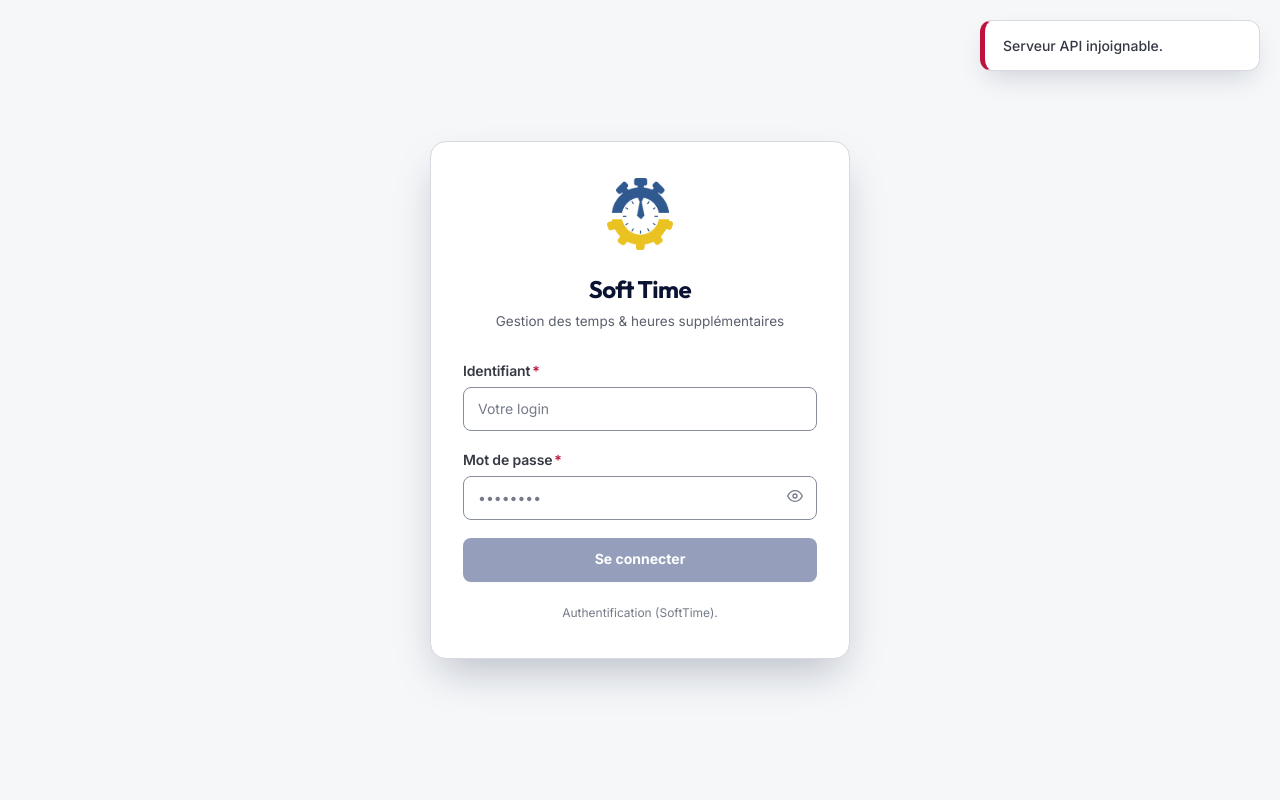
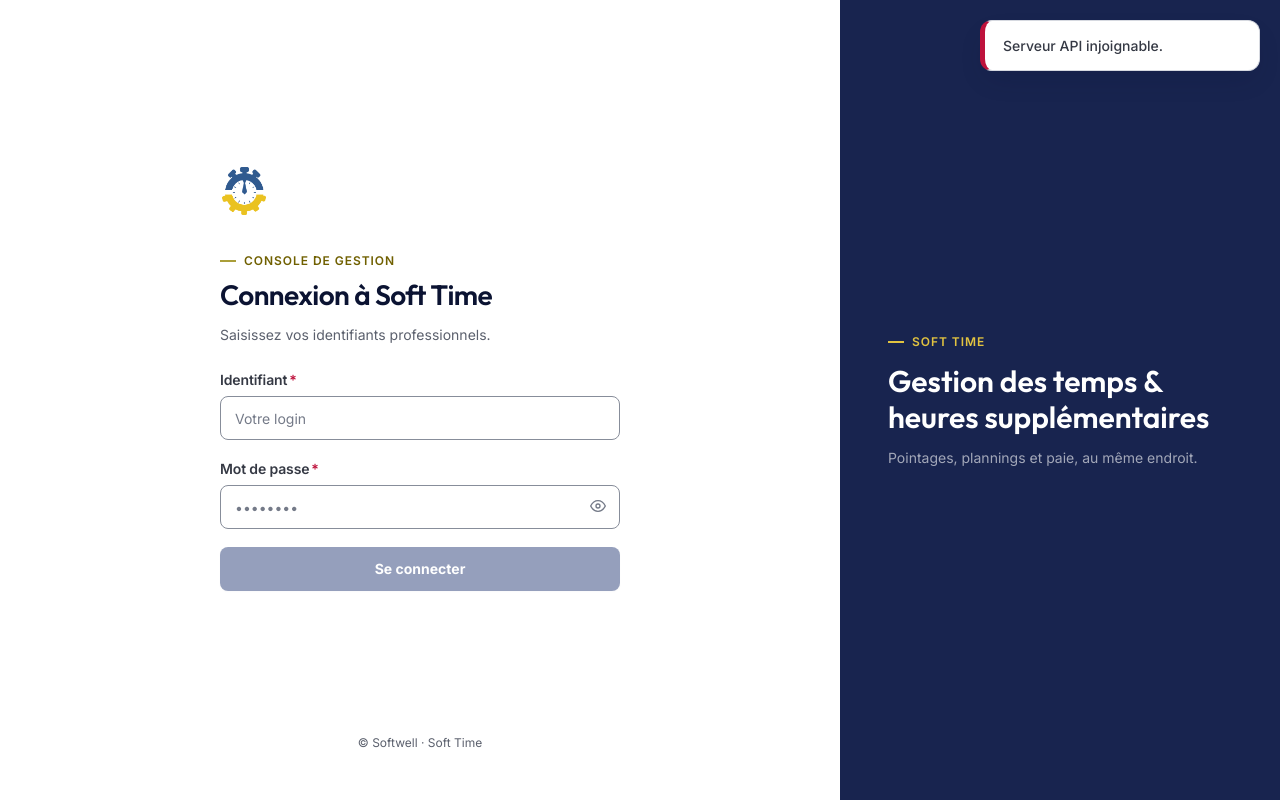
Before and after one commit to Valsios/SoftTime-WEB, an Angular app in the folder softtime_frontend/: page /login in a window 1280 px wide. Built offline with nearby package versions, Linux system fonts and the light colour scheme; no server answers.

Commit message:
feat(auth): enhance login UI and add footer; include new font sources

```diff
--- a/softtime_frontend/angular.json
+++ b/softtime_frontend/angular.json
@@ -58,6 +58,9 @@
               }
             ],
             "styles": [
+              "node_modules/@fontsource-variable/inter/index.css",
+              "node_modules/@fontsource-variable/inter/wght-italic.css",
+              "node_modules/@fontsource-variable/outfit/index.css",
               "src/styles.scss"
             ]
           },
--- a/softtime_frontend/package.json
+++ b/softtime_frontend/package.json
@@ -18,6 +18,8 @@
     "@angular/forms": "^21.2.0",
     "@angular/platform-browser": "^21.2.0",
     "@angular/router": "^21.2.0",
+    "@fontsource-variable/inter": "^5.3.0",
+    "@fontsource-variable/outfit": "^5.3.0",
     "rxjs": "~7.8.0",
     "tslib": "^2.3.0"
   },
--- a/softtime_frontend/src/app/features/auth/login.ts
+++ b/softtime_frontend/src/app/features/auth/login.ts
@@ -12,12 +12,14 @@ import { SoftInput } from '../../shared/components/soft-input';
   imports: [FormsModule, SoftButton, SoftInput],
   template: `
     <div class="login">
-      <div class="login__panel soft-fade-in">
+      <div class="login__form-col">
+        <div class="login__form-wrap soft-fade-in">
           <div class="login__brand">
             <img class="login__logo" src="assets/SoftTimeLogo.png" alt="Soft Time" />
-          <h1>Soft Time</h1>
-          <p>Gestion des temps &amp; heures supplémentaires</p>
           </div>
+          <p class="soft-eyebrow">Console de gestion</p>
+          <h1>Connexion à Soft Time</h1>
+          <p class="login__help">Saisissez vos identifiants professionnels.</p>
 
           <form (ngSubmit)="submit()">
             <soft-input
@@ -45,11 +47,15 @@ import { SoftInput } from '../../shared/components/soft-input';
               Se connecter
             </soft-button>
           </form>
+        </div>
+        <p class="login__footer">© Softwell · Soft Time</p>
+      </div>
 
-        <p class="login__hint">
-          Authentification (SoftTime).
-        </p>
-      </div>
+      <aside class="login__brand-panel on-dark" aria-hidden="true">
+        <p class="login__panel-label">Soft Time</p>
+        <p class="login__panel-title">Gestion des temps &amp; heures supplémentaires</p>
+        <p class="login__panel-text">Pointages, plannings et paie, au même endroit.</p>
+      </aside>
     </div>
   `,
   styles: [
@@ -57,52 +63,104 @@ import { SoftInput } from '../../shared/components/soft-input';
       .login {
         min-height: 100vh;
         display: grid;
-        place-items: center;
-        padding: 24px;
-        background: var(--app-bg);
+        grid-template-columns: 1fr;
+        background: var(--app-surface);
       }
-      .login__panel {
+      .login__form-col {
+        display: flex;
+        flex-direction: column;
+        justify-content: space-between;
+        padding: 32px 24px;
+        min-height: 100vh;
+      }
+      .login__form-wrap {
         width: 100%;
-        max-width: 420px;
-        background: var(--app-surface);
-        border: 1px solid var(--app-border);
-        border-radius: var(--radius-xl);
-        box-shadow: var(--shadow-xl);
-        padding: 36px 32px;
+        max-width: 400px;
+        margin: auto;
       }
       .login__brand {
-        text-align: center;
-        margin-bottom: 28px;
+        margin-bottom: 32px;
       }
       .login__logo {
-        display: inline-block;
-        width: 72px;
-        height: 72px;
+        width: 48px;
+        height: 48px;
         object-fit: contain;
       }
-      .login__brand h1 {
-        margin: 16px 0 4px;
+      .login__form-wrap h1 {
+        margin: 0 0 8px;
         font-family: var(--font-heading);
-        font-size: 24px;
-        font-weight: 700;
+        font-size: 28px;
+        font-weight: 600;
         color: var(--navy-950);
         letter-spacing: -0.02em;
       }
-      .login__brand p {
-        margin: 0;
+      .login__help {
+        margin: 0 0 24px;
         color: var(--text-secondary);
-        font-size: 13.5px;
+        font-size: 14px;
       }
       form {
         display: flex;
         flex-direction: column;
         gap: 18px;
       }
-      .login__hint {
-        margin: 22px 0 0;
+      .login__footer {
+        margin: 24px 0 0;
+        font-size: 12px;
+        color: var(--text-secondary);
         text-align: center;
+      }
+      .login__brand-panel {
+        display: none;
+        flex-direction: column;
+        justify-content: center;
+        gap: 12px;
+        padding: 48px;
+        background: var(--sidebar-bg);
+        color: var(--sidebar-brand-text);
+      }
+      .login__panel-label {
+        margin: 0;
+        display: flex;
+        align-items: center;
+        gap: 8px;
         font-size: 12px;
-        color: var(--text-muted);
+        font-weight: 600;
+        letter-spacing: 0.08em;
+        text-transform: uppercase;
+        color: var(--gold-300);
+      }
+      .login__panel-label::before {
+        content: '';
+        width: 16px;
+        height: 2px;
+        background: var(--gold-300);
+      }
+      .login__panel-title {
+        margin: 0;
+        font-family: var(--font-heading);
+        font-size: 30px;
+        font-weight: 600;
+        line-height: 1.2;
+        color: var(--sidebar-brand-text);
+      }
+      .login__panel-text {
+        margin: 0;
+        font-size: 14px;
+        color: var(--sidebar-brand-sub);
+      }
+      @media (min-width: 1024px) {
+        .login {
+          grid-template-columns: 1fr 440px;
+        }
+        .login__form-col {
+          padding: 48px 64px;
+        }
+      }
+      @media (min-width: 1024px) {
+        .login__brand-panel {
+          display: flex;
+        }
       }
     `,
   ],
--- a/softtime_frontend/src/app/layout/shell.ts
+++ b/softtime_frontend/src/app/layout/shell.ts
@@ -24,7 +24,7 @@ import { ConfirmService } from '../core/confirm.service';
 
       <aside
         id="main-navigation"
-        class="sidebar softtime-sidebar"
+        class="sidebar softtime-sidebar on-dark"
         [class.sidebar--mobile-open]="mobileMenuOpen()"
         [attr.aria-hidden]="isMobileViewport() && !mobileMenuOpen() ? 'true' : null"
         [attr.inert]="isMobileViewport() && !mobileMenuOpen() ? '' : null"
@@ -34,7 +34,7 @@ import { ConfirmService } from '../core/confirm.service';
           @if (!collapsed()) {
             <div class="sidebar__brand-text">
               <strong>Soft Time</strong>
-              <small>Gestion des temps</small>
+              <small>Console de gestion · Gestion des temps</small>
             </div>
           }
         </div>
@@ -159,9 +159,12 @@ import { ConfirmService } from '../core/confirm.service';
           </button>
         </header>
 
-        <main class="content soft-fade-in">
+        <main class="content soft-fade-in" id="contenu">
           <router-outlet></router-outlet>
         </main>
+        <footer class="app-footer">
+          © Softwell · Soft Time · {{ session.activeSageDb() || 'Aucune base' }}
+        </footer>
       </div>
     </div>
   `,
@@ -254,7 +257,7 @@ import { ConfirmService } from '../core/confirm.service';
         outline-offset: 2px;
       }
       .sidebar__section-title {
-        font-size: 11px;
+        font-size: 12px;
         font-weight: 600;
         text-transform: uppercase;
         letter-spacing: 0.08em;
@@ -282,7 +285,7 @@ import { ConfirmService } from '../core/confirm.service';
         color: var(--sidebar-text-hover);
       }
       .sidebar__item:focus-visible {
-        outline: 2px solid var(--sidebar-focus-ring);
+        outline: 3px solid var(--gold-300);
         outline-offset: 2px;
       }
       .sidebar__item.is-active {
@@ -303,14 +306,16 @@ import { ConfirmService } from '../core/confirm.service';
         background: var(--app-bg);
       }
       .topbar {
-        min-height: 68px;
+        position: sticky;
+        top: 0;
+        height: 64px;
+        min-height: 64px;
         display: flex;
         align-items: center;
         gap: 14px;
         padding: 0 24px;
         background: var(--app-surface);
         border-bottom: 1px solid var(--app-border);
-        box-shadow: var(--shadow-xs);
         z-index: var(--z-sticky);
       }
       :root[data-theme='dark'] .topbar {
@@ -417,6 +422,17 @@ import { ConfirmService } from '../core/confirm.service';
         overflow-y: auto;
         padding: 24px 32px;
       }
+      .app-footer {
+        flex: none;
+        display: flex;
+        align-items: center;
+        height: 32px;
+        padding: 0 32px;
+        background: var(--app-surface);
+        border-top: 1px solid var(--app-border);
+        color: var(--text-secondary);
+        font-size: 12px;
+      }
       @media (max-width: 1023px) {
         .shell {
           grid-template-columns: 1fr;
@@ -443,6 +459,7 @@ import { ConfirmService } from '../core/confirm.service';
         .topbar {
           position: sticky;
           top: 0;
+          height: 56px;
           min-height: 56px;
           padding: 0 16px;
         }
@@ -488,6 +505,9 @@ import { ConfirmService } from '../core/confirm.service';
         }
         .content {
           padding: 12px;
+        }
+        .app-footer {
+          padding: 0 12px;
         }
       }
     `,
--- a/softtime_frontend/src/app/shared/components/page-header.ts
+++ b/softtime_frontend/src/app/shared/components/page-header.ts
@@ -6,6 +6,9 @@ import { ChangeDetectionStrategy, Component, input } from '@angular/core';
   template: `
     <div class="soft-page-header">
       <div>
+        @if (eyebrow()) {
+          <div class="soft-eyebrow">{{ eyebrow() }}</div>
+        }
         <h1>{{ title() }}</h1>
         @if (subtitle()) {
           <p>{{ subtitle() }}</p>
@@ -18,6 +21,7 @@ import { ChangeDetectionStrategy, Component, input } from '@angular/core';
   `,
 })
 export class PageHeader {
+  readonly eyebrow = input('');
   readonly title = input('');
   readonly subtitle = input('');
 }
--- a/softtime_frontend/src/index.html
+++ b/softtime_frontend/src/index.html
@@ -6,12 +6,6 @@
     <base href="/" />
     <meta name="viewport" content="width=device-width, initial-scale=1" />
     <link rel="icon" type="image/png" href="SoftTimeLogo.png" />
-    <link rel="preconnect" href="https://fonts.googleapis.com" />
-    <link rel="preconnect" href="https://fonts.gstatic.com" crossorigin />
-    <link
-      href="https://fonts.googleapis.com/css2?family=Inter:ital,wght@0,400;0,500;0,600;0,700;0,800;1,400&family=Outfit:wght@500;600;700;800&display=swap"
-      rel="stylesheet"
-    />
   </head>
   <body>
     <app-root></app-root>
--- a/softtime_frontend/src/styles.scss
+++ b/softtime_frontend/src/styles.scss
@@ -131,12 +131,13 @@
   --spinner-head: #ffffff;
   --text-on-accent: #ffffff;
   --overlay: rgba(11, 19, 50, 0.55);
-  --chart-1: #2e427b;
-  --chart-2: #aa9e39;
-  --chart-3: #047857;
-  --chart-4: #bc9c22;
+  /* Ordre des séries (§10.3) : navy-600, navy-300, gold-400, sauge, ardoise, or chaud */
+  --chart-1: #455d9c;
+  --chart-2: #a9bdee;
+  --chart-3: #aa9e39;
+  --chart-4: #aeb091;
   --chart-5: #575d8f;
-  --chart-6: #b45309;
+  --chart-6: #bc9c22;
   --chart-7: #aeb091;
   --chart-8: #be123c;
   --chart-9: #455d9c;
@@ -168,7 +169,7 @@
   --sidebar-text: rgba(255, 255, 255, 0.80);
   --sidebar-text-muted: rgba(255, 255, 255, 0.45);
   --sidebar-width: 256px;
-  --sidebar-mini-width: 64px;
+  --sidebar-mini-width: 72px;
 
   /* Espacements multiples de 4px (§6.1) */
   --space-xs: 4px;
@@ -200,6 +201,7 @@
   --t-normal: 200ms;
   --t-slow: 280ms;
   --ease: cubic-bezier(0.2, 0, 0, 1);
+  --ease-standard: var(--ease);
 
   /* Z-index hiérarchisé (§6.7) */
   --z-sticky: 30;
@@ -209,8 +211,8 @@
   --z-notification: 70;
 
   /* Typographie (§5.1) */
-  --font-sans: 'Inter', system-ui, -apple-system, 'Segoe UI', Roboto, sans-serif;
-  --font-heading: 'Outfit', 'Inter', system-ui, sans-serif;
+  --font-sans: 'Inter Variable', 'Inter', system-ui, -apple-system, 'Segoe UI', Roboto, sans-serif;
+  --font-heading: 'Outfit Variable', 'Outfit', 'Inter Variable', system-ui, sans-serif;
 }
 
 /* ---- Mode sombre sobre harmonisé ---- */
@@ -403,12 +405,10 @@ button {
   line-height: 1.2;
 }
 
-.soft-btn:hover:not(:disabled) {
-  transform: translateY(-1px);
-}
 
+/* Focus clavier : 3 px navy-700, décalé de 2 px (§13.5) */
 .soft-btn:focus-visible {
-  outline: 2px solid var(--focus-ring);
+  outline: 3px solid var(--focus-ring);
   outline-offset: 2px;
 }
 
@@ -1079,7 +1079,6 @@ button {
   position: fixed;
   inset: 0;
   background: var(--overlay);
-  backdrop-filter: blur(8px);
   display: flex;
   align-items: center;
   justify-content: center;
@@ -1095,13 +1094,13 @@ button {
   border-radius: var(--radius-xl);
   box-shadow: var(--shadow-xl);
   width: 100%;
-  max-width: 560px;
+  max-width: 512px;
   animation: soft-slide-up var(--t-normal) var(--ease);
 }
 
-.soft-modal__panel--sm { max-width: 400px; }
-.soft-modal__panel--lg { max-width: 720px; }
-.soft-modal__panel--xl { max-width: 960px; }
+.soft-modal__panel--sm { max-width: 384px; }
+.soft-modal__panel--lg { max-width: 672px; }
+.soft-modal__panel--xl { max-width: 896px; }
 
 .soft-modal__header {
   display: flex;
@@ -1229,6 +1228,25 @@ button {
   font-weight: 600;
   color: var(--navy-950);
   letter-spacing: -0.02em;
+}
+
+.soft-eyebrow {
+  display: flex;
+  align-items: center;
+  gap: 8px;
+  margin: 0 0 4px;
+  font-size: 12px;
+  font-weight: 600;
+  letter-spacing: 0.08em;
+  text-transform: uppercase;
+  color: var(--gold-600);
+}
+.soft-eyebrow::before {
+  content: '';
+  width: 16px;
+  height: 2px;
+  background: var(--gold-400);
+  flex: none;
 }
 
 .soft-page-header p {
@@ -1445,3 +1463,22 @@ button {
     page-break-after: avoid;
   }
 }
+
+/* Focus clavier visible partout (§13.5) ; or clair sur fond sombre */
+:focus-visible {
+  outline: 3px solid var(--focus-ring);
+  outline-offset: 2px;
+}
+.on-dark :focus-visible {
+  outline-color: var(--gold-300);
+}
+
+/* « Réduire les animations » coupe toutes les transitions (§13.6) */
+@media (prefers-reduced-motion: reduce) {
+  *,
+  *::before,
+  *::after {
+    transition: none !important;
+    animation: none !important;
+  }
+}
```
Also changed, not shown: 1 other file (tests, documents, lock files or other folders). Lines whose indentation alone changed are shown as unchanged.
